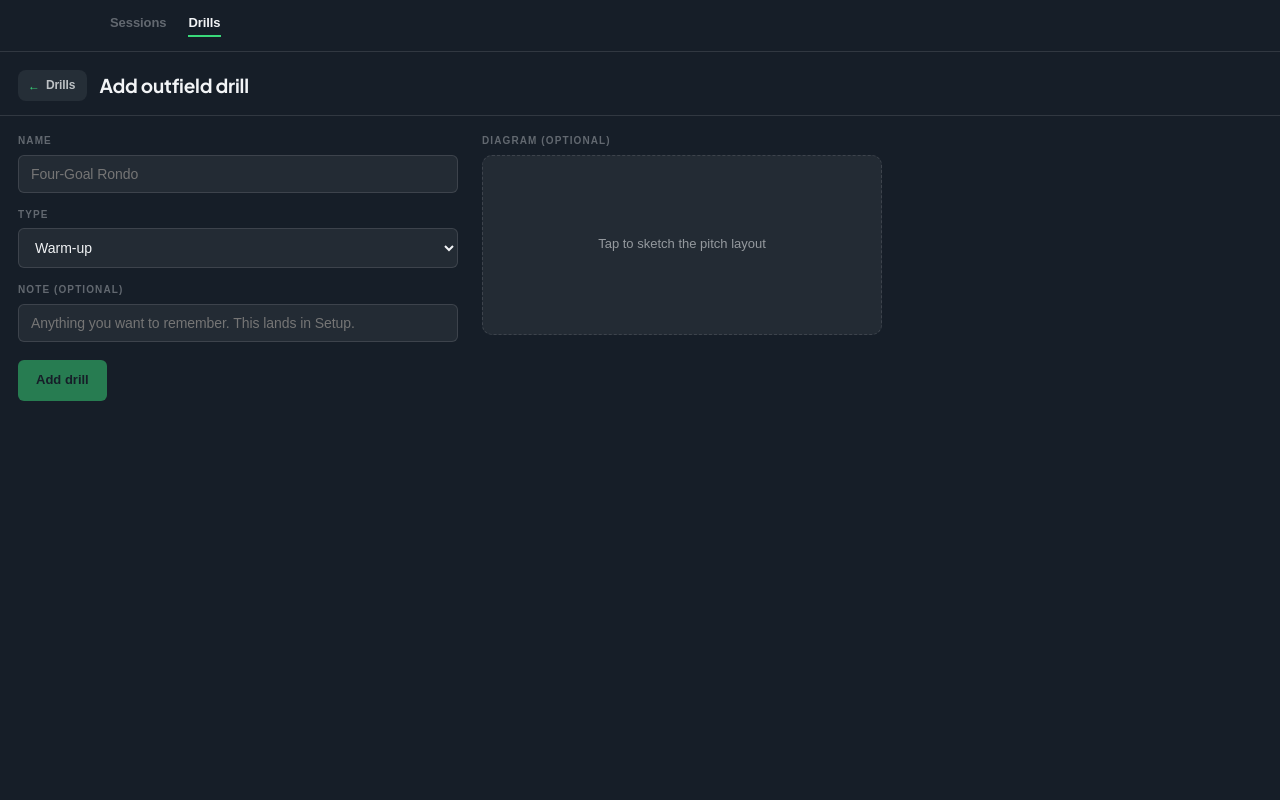
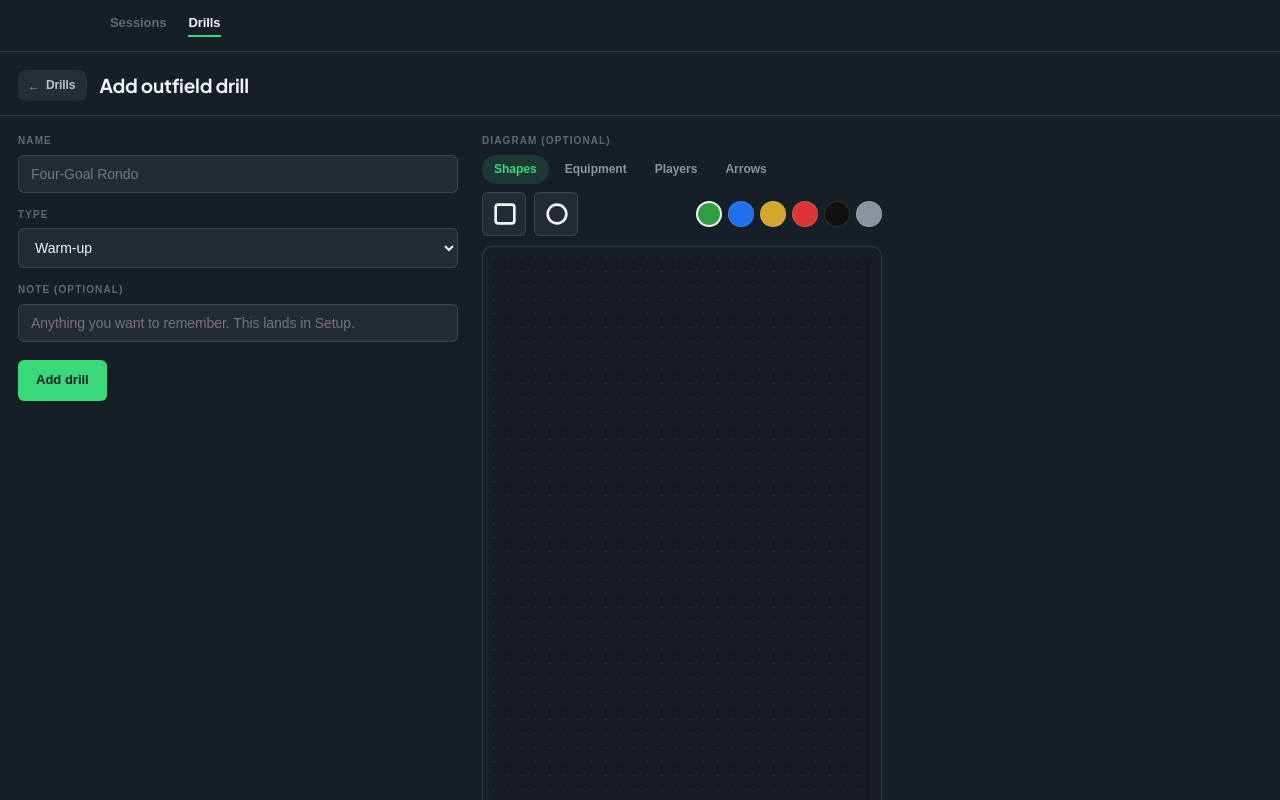
Before and after one commit to tplow01/TP_Drills, a Next.js app: page /drills/new in a window 1280 px wide. Shown: the top 800 px of the page. Built offline with nearby package versions, Linux system fonts and the light colour scheme; a web font is replaced by a local one.

Commit message:
feat: embed the live diagram canvas directly in AddDrillForm

```diff
--- a/src/components/drills/AddDrillForm.tsx
+++ b/src/components/drills/AddDrillForm.tsx
@@ -3,11 +3,13 @@
 import { useRouter } from 'next/navigation'
 import { useState } from 'react'
 import { createDrill } from '@/lib/drills'
+import { createDiagram } from '@/lib/diagrams'
 import { typeLabel, typesFor } from '@/lib/taxonomy'
-import type { DrillInput, DrillType, Library } from '@/lib/types'
+import type { DiagramElement, DrillInput, DrillType, Library } from '@/lib/types'
 import { Button } from '@/components/ui/Button'
 import { Field } from '@/components/ui/Field'
 import { TextInput } from '@/components/ui/TextInput'
+import { DiagramCanvas } from '@/components/diagrams/DiagramCanvas'
 
 const selectStyle: React.CSSProperties = {
   width: '100%',
@@ -21,24 +23,14 @@ const selectStyle: React.CSSProperties = {
   color: 'var(--ink)',
 }
 
-const diagramBoxStyle = (disabled: boolean): React.CSSProperties => ({
-  width: '100%',
-  minHeight: 180,
-  background: 'var(--field-bg)',
-  border: '1px dashed var(--hairline)',
-  borderRadius: 'var(--radius)',
-  color: 'var(--ink-45)',
-  fontSize: 13,
-  fontFamily: 'inherit',
-  fontWeight: 500,
-  cursor: disabled ? 'not-allowed' : 'pointer',
-  opacity: disabled ? 0.5 : 1,
-})
-
 /**
  * Every drill created here is missing the fields a session needs (setup
- * beyond one note, coaching points, etc.), so it always saves as a draft —
- * unlike `DrillForm`, there's no need to compute `missingFields`.
+ * beyond one note, coaching points, etc.), so it always saves as a draft.
+ * Name defaults to "Untitled drill" when left blank — saving with only a
+ * drawing and no name is a deliberate, supported path (inline diagram
+ * canvas redesign, 2026-08-15): there is only one save action on this
+ * screen now, so it can't gate on name the way a separate "start from a
+ * diagram" button once did.
  */
 function draftInput(library: Library, name: string, type: DrillType, note: string): DrillInput {
   const trimmedNote = note.trim()
@@ -70,16 +62,22 @@ export function AddDrillForm({ library }: { library: Library }) {
   const [name, setName] = useState('')
   const [type, setType] = useState<DrillType>(typesFor(library)[0])
   const [note, setNote] = useState('')
+  const [elements, setElements] = useState<DiagramElement[]>([])
   const [saving, setSaving] = useState(false)
   const [error, setError] = useState<string | null>(null)
 
-  async function saveAndGo(destination: (id: string) => string) {
+  async function save() {
     if (saving) return
     setSaving(true)
     setError(null)
     try {
       const drill = await createDrill(draftInput(library, name, type, note))
-      router.push(destination(drill.id))
+      if (elements.length > 0) {
+        await createDiagram({
+          drill_id: drill.id, position: 0, title: null, pitch_preset: 'full', elements, sequence_group: null,
+        })
+      }
+      router.push(`/drills/${drill.id}/edit`)
     } catch (e) {
       setError(e instanceof Error ? e.message : 'Save failed')
       setSaving(false)
@@ -122,24 +120,14 @@ export function AddDrillForm({ library }: { library: Library }) {
 
           {error && <div style={{ fontSize: 12, color: 'var(--accent)', marginBottom: 12 }}>{error}</div>}
 
-          <Button
-            onClick={() => saveAndGo((id) => `/drills/${id}/edit`)}
-            disabled={saving || name.trim() === ''}
-          >
+          <Button onClick={save} disabled={saving}>
             {saving ? 'Saving…' : 'Add drill'}
           </Button>
         </div>
 
         <div style={{ flex: '1 1 280px', minWidth: 260 }}>
           <Field label="Diagram (optional)">
-            <button
-              type="button"
-              onClick={() => saveAndGo((id) => `/drills/${id}/diagrams/new?entry=diagram`)}
-              disabled={saving}
-              style={diagramBoxStyle(saving)}
-            >
-              Tap to sketch the pitch layout
-            </button>
+            <DiagramCanvas elements={elements} onChange={setElements} />
           </Field>
         </div>
       </div>
```
